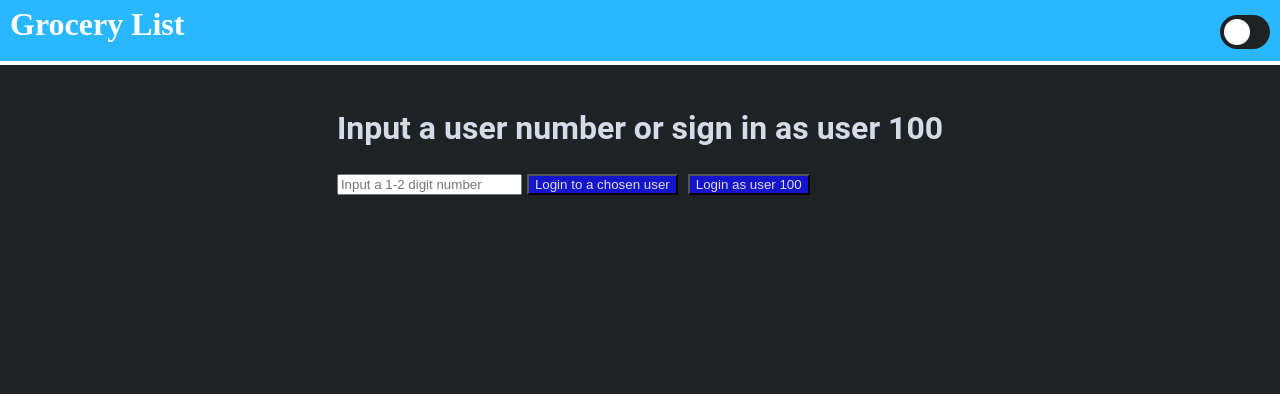
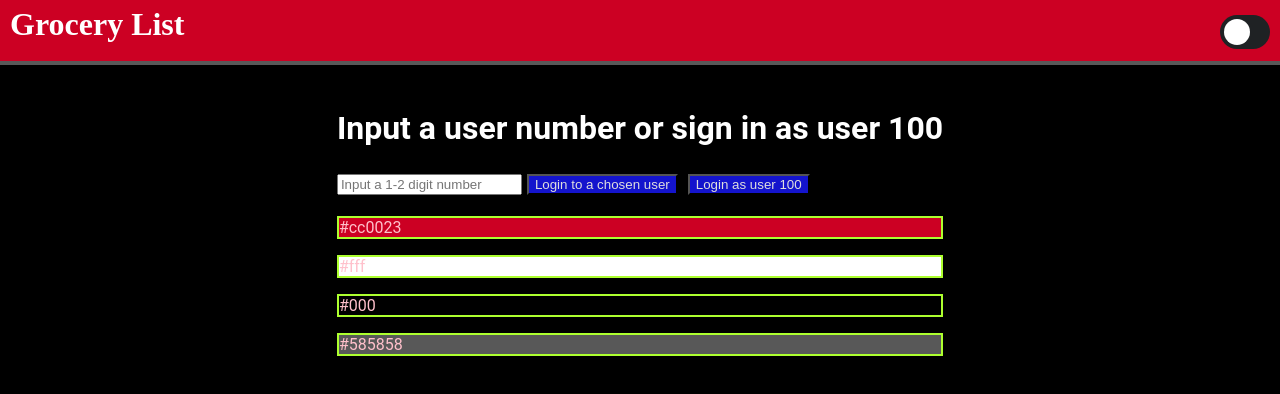
Before and after one commit to rocknswimmer/GroceryList, a React app: page / in a window 1280 px wide. Shown: the top 394 px of the page. Built offline with nearby package versions, Linux system fonts and the light colour scheme.

Commit message:
global and edge styles tailored

```diff
--- a/public/compStyles.css
+++ b/public/compStyles.css
@@ -33,13 +33,13 @@ background-color: #1F2224;
   width: 26px;
   left: 4px;
   bottom: 4px;
-  background-color: white;
+  background-color: #fff;
   -webkit-transition: .4s;
   transition: .4s;
 }
 
 input:checked + .slider {
-    background-color: #D5DBE7;
+    background-color: #585858;
 }
 
 input:focus + .slider {
@@ -138,5 +138,34 @@ button {
 }
 
 
+/*color palet*/
+
+.cone {
+  background: #cc0023;
+  color: pink;
+  border: 2px solid greenyellow;
+
+}
+
+.ctwo {
+  background: #fff;
+  color: pink;
+  border: 2px solid greenyellow;
+}
+
+.cthree {
+  background: #000;
+  color: pink;
+  border: 2px solid greenyellow;
+}
+
+.cfour {
+  background: #585858;
+  color: pink;
+  border: 2px solid greenyellow;
+}
+
+
+
 
 /**/
--- a/src/App.jsx
+++ b/src/App.jsx
@@ -135,6 +135,10 @@ function App() {
           </div>
           {issue && <p className="falert">Input wrong size or not digits</p>}
         </div>}
+        <p className="cone">#cc0023</p>
+        <p className="ctwo">#fff</p>
+        <p className="cthree">#000</p>
+        <p className="cfour">#585858</p>
       </>
     </ThemeProvider>
   )
--- a/src/Footer.jsx
+++ b/src/Footer.jsx
@@ -10,15 +10,15 @@ const FooterContainer = styled.div`
   z-index: 2;
   padding-right: 10px;
   padding-left: 40px;
-  background-color: #29b8ff;
+  background-color: #cc0023;
   display: flex;
   justify-content: center;
   height: 80px;
   width: 100%;
   font-family: 'Bad Script', cursive;
-  border-top: solid 4px white;
+  border-top: solid 4px #585858;
   padding-left: 10px;
-  color: white;
+  color: #fff;
 
 `;
 
--- a/src/Header.jsx
+++ b/src/Header.jsx
@@ -10,15 +10,15 @@ const HeaderContainer = styled.div`
   z-index: 2;
   padding-right: 10px;
   padding-left: 40px;
-  background-color: #29b8ff;
+  background-color: #cc0023;
   display: flex;
   justify-content: space-between;
   height: 80px;
   width: 100%;
   font-family: 'Bad Script', cursive;
-  border-bottom: solid 4px white;
+  border-bottom: solid 4px #585858;
   padding-left: 10px;
-  color: white;
+  color: #fff;
 
 `;
 
--- a/src/IFooter.jsx
+++ b/src/IFooter.jsx
@@ -10,15 +10,15 @@ const FooterContainer = styled.div`
   z-index: 2;
   padding-right: 10px;
   padding-left: 40px;
-  background-color: #29b8ff;
+  background-color: #cc0023;
   display: flex;
   justify-content: center;
   height: 80px;
   width: 100%;
   font-family: 'Bad Script', cursive;
-  border-top: solid 4px white;
+  border-top: solid 4px #585858;
   padding-left: 10px;
-  color: white;
+  color: #fff;
 
 `;
 
--- a/src/Themes.js
+++ b/src/Themes.js
@@ -1,12 +1,12 @@
 export const lightTheme = {
-  body: '#D5DBE7',
-  text: '#1F2224',
+  body: '#fff',
+  text: '#000',
   toggleBorder: '#FFF',
   background: '#1A4A4F',
 };
 export const darkTheme = {
-  body: '#1F2224',
-  text: '#D5DBE7',
+  body: '#000',
+  text: '#fff',
   toggleBorder: '#6B8096',
   background: '#1E3130',
 };
```
